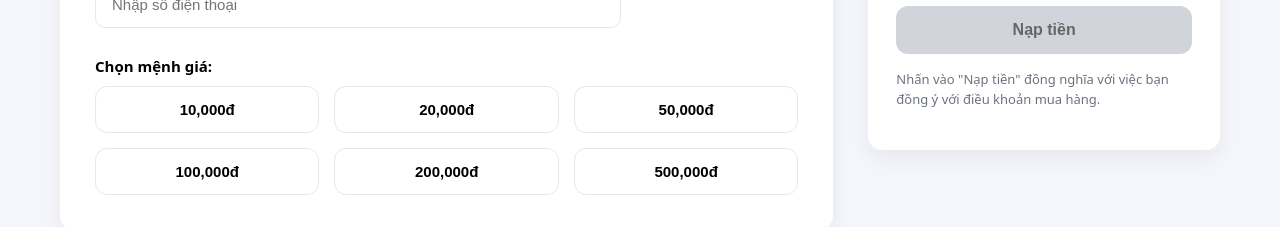
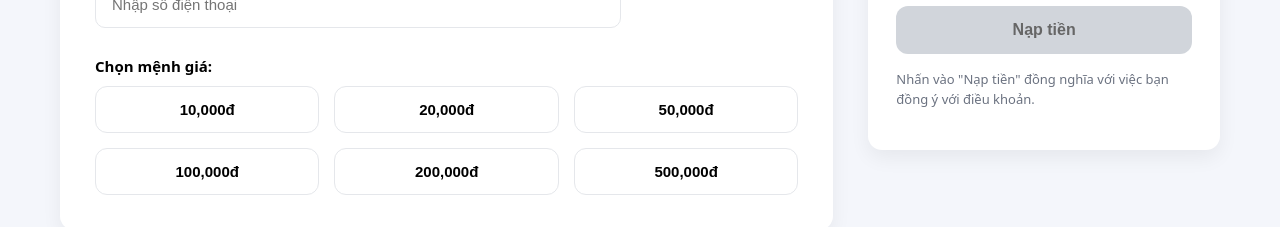
Before and after one commit to MinhBiTong/Fabu, a Next.js app in the folder src/frontend/: page /recharge in a window 1280 px wide. Shown: the part 320-547 px from the top of the page. Built offline with nearby package versions, Linux system fonts and the light colour scheme.

Commit message:
update recharge 1 lan nua

```diff
--- a/src/frontend/src/components/recharge.tsx
+++ b/src/frontend/src/components/recharge.tsx
@@ -94,7 +94,7 @@ export default function NapTien() {
 
             <p className="payment-note">
               Nhấn vào "Nạp tiền" đồng nghĩa với việc bạn đồng ý
-              với điều khoản mua hàng.
+              với điều khoản.
             </p>
 
           </div>
```
